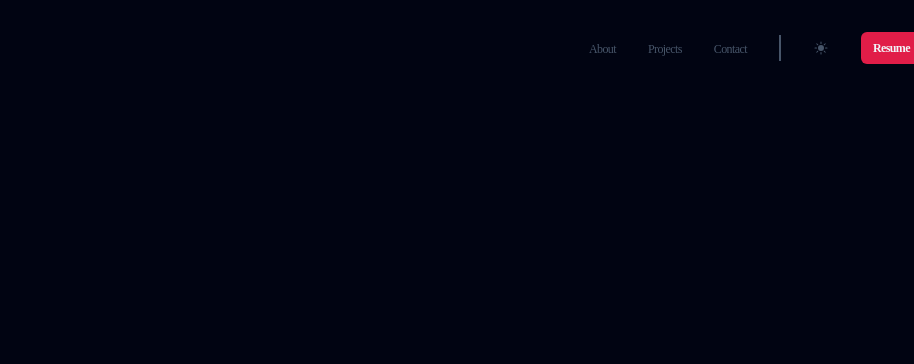
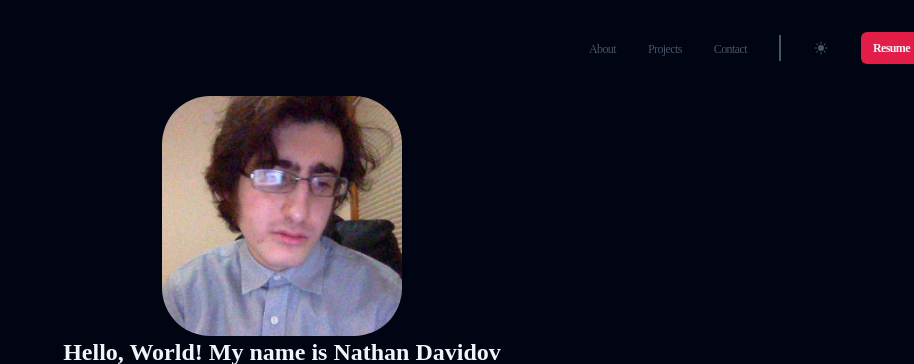
Before and after one commit to DavidovQC/Portfolio, a plain HTML site: page index.html in a window 1280 px wide. Shown: the top 364 px of the page, without its empty margins (366-1280 px from the left). Drawn offline with Linux system fonts and the light colour scheme.

Commit message:
make hero section and hero.css, begin styling

```diff
--- a/index.html
+++ b/index.html
@@ -6,6 +6,7 @@
     <title>Portfolio</title>
     <link rel = "stylesheet" href="./styles/styles.css"></link>
     <link rel = "stylesheet" href="./styles/components/header.css"></link>
+    <link rel = "stylesheet" href = "./styles/components/hero.css"></link>
     <link rel = "stylesheet" href="./styles/utils.css"></link>
 
 
@@ -18,10 +19,10 @@
                 <a class = "header__link" href ="#about">About</a>
             </li>
             <li>
-                <a class = "header__link" href ="featured">Projects</a>
+                <a class = "header__link" href ="#featured">Projects</a>
             </li>
             <li>
-                <a class = "header__link" href ="contact">Contact</a>
+                <a class = "header__link" href ="#contact">Contact</a>
             </li>
             <li class = "header__line"></li>
             <li>
@@ -41,7 +42,21 @@
             <path fill-rule="evenodd" d="M3 6.75A.75.75 0 0 1 3.75 6h16.5a.75.75 0 0 1 0 1.5H3.75A.75.75 0 0 1 3 6.75ZM3 12a.75.75 0 0 1 .75-.75h16.5a.75.75 0 0 1 0 1.5H3.75A.75.75 0 0 1 3 12Zm0 5.25a.75.75 0 0 1 .75-.75h16.5a.75.75 0 0 1 0 1.5H3.75a.75.75 0 0 1-.75-.75Z" clip-rule="evenodd" />
           </svg>
         </button>
-    </nav>
-   </header>
+     </nav>
+    </header>
+
+    <main>
+        <section class ="hero container">
+            <img class = "hero__img" src="./Public/Hero.jpeg" alt="profile picture">
+            <h2 class = "hero__subtitle">Hello, World! My name is Nathan Davidov</h2>
+            <h1 class = "hero__title">WEB-DEVELOPER</h1>
+            <p class = "hero__description"></p>
+            <a href = "#" class = "hero__btn btn">Reach Out!</a>
+        </section>
+        <!-- <section></section>
+        <section></section>
+        <section></section>
+        <section></section> -->
+    </main>
 </body>
 </html>
--- /dev/null
+++ b/styles/components/hero.css
@@ -0,0 +1,11 @@
+.hero{
+    display: flex;
+    flex-direction: column;
+    align-items: center;
+}
+
+.hero__img{
+    height: 15rem;
+    width: 15rem;
+    border-radius: 20%;
+}
```
Also changed, not shown: Public/Hero.jpeg (added).
